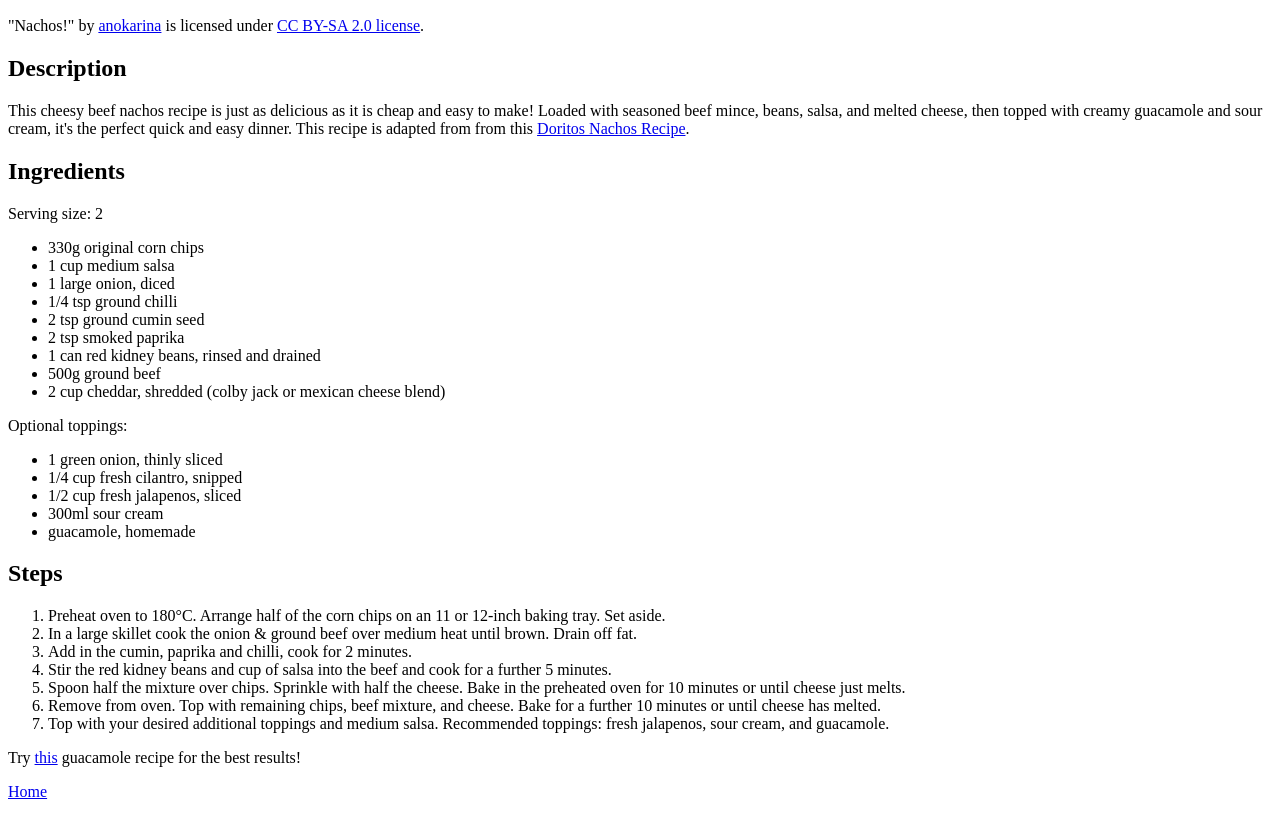
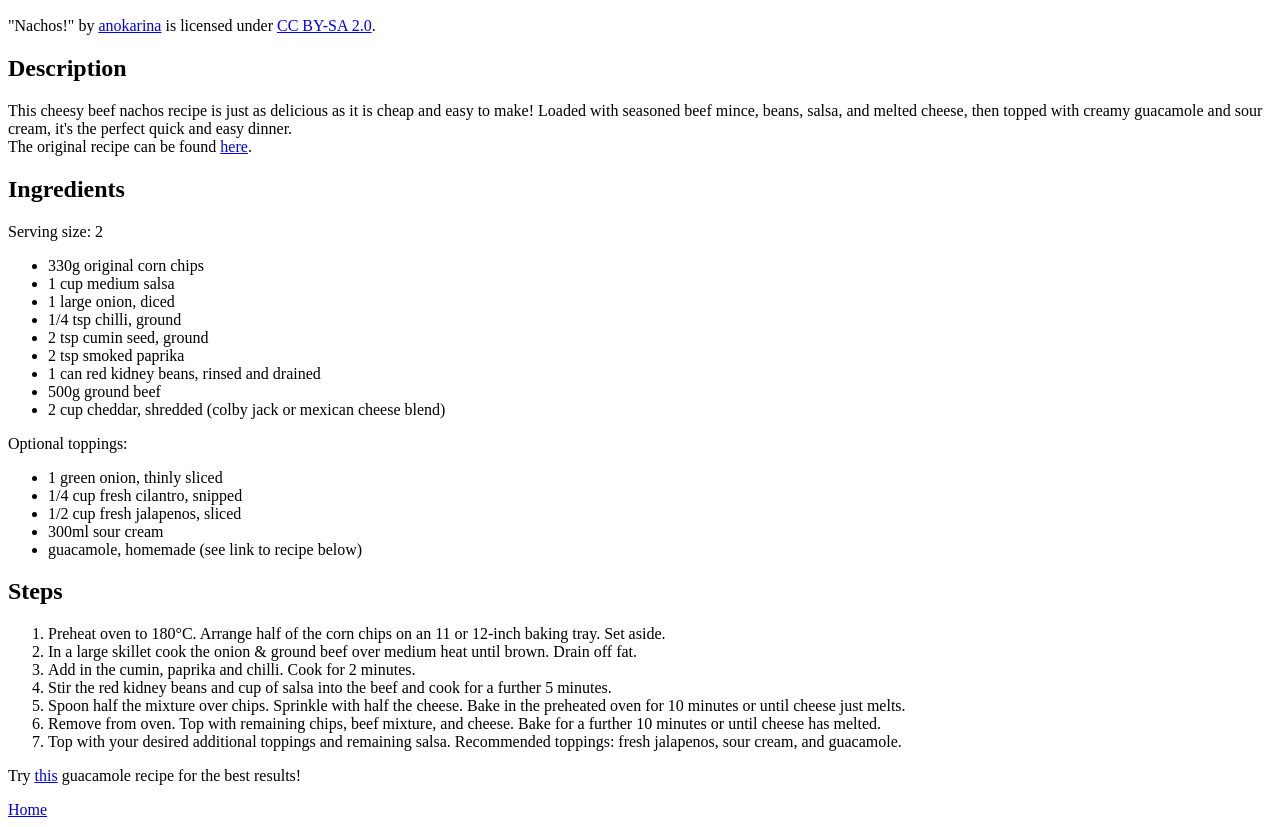
Before and after one commit to RyleyBoofa/odin-recipes, a plain HTML site: page recipes/nachos.html in a window 1280 px wide. Shown: the part 383-1210 px from the top of the page. Drawn offline with Linux system fonts and the light colour scheme.

Commit message:
refactor(recipes): fix grammar and readability
Removed redundant instances of the word "license" on each recipe page
and fixed grammar in ingredient lists to be more cohesive.

```diff
--- a/recipes/nachos.html
+++ b/recipes/nachos.html
@@ -10,7 +10,7 @@
         alt="Nachos with melted cheese, salsa, guacamole, and sour cream.">
         <p>
             "Nachos!" by <a href="https://www.flickr.com/photos/anokarina/">anokarina</a> is licensed under
-            <a href="https://creativecommons.org/licenses/by-sa/2.0/">CC BY-SA 2.0 license</a>.
+            <a href="https://creativecommons.org/licenses/by-sa/2.0/">CC BY-SA 2.0</a>.
         </p>
 
         <h2>Description</h2>
@@ -18,8 +18,9 @@
             This cheesy beef nachos recipe is just as delicious as it is cheap and easy to make!
             Loaded with seasoned beef mince, beans, salsa, and melted cheese,
             then topped with creamy guacamole and sour cream, it's the perfect quick and easy dinner.
-            This recipe is adapted from from this
-            <a href="https://www.woolworths.com.au/shop/recipes/doritos-nachos">Doritos Nachos Recipe</a>.
+            <br>
+            The original recipe can be found
+            <a href="https://www.woolworths.com.au/shop/recipes/doritos-nachos">here</a>.
         </p>
 
         <h2>Ingredients</h2>
@@ -28,8 +29,8 @@
             <li>330g original corn chips</li>
             <li>1 cup medium salsa</li>
             <li>1 large onion, diced</li>
-            <li>1/4 tsp ground chilli</li>
-            <li>2 tsp ground cumin seed</li>
+            <li>1/4 tsp chilli, ground</li>
+            <li>2 tsp cumin seed, ground</li>
             <li>2 tsp smoked paprika</li>
             <li>1 can red kidney beans, rinsed and drained</li>
             <li>500g ground beef</li>
@@ -41,7 +42,7 @@
             <li>1/4 cup fresh cilantro, snipped</li>
             <li>1/2 cup fresh jalapenos, sliced</li>
             <li>300ml sour cream</li>
-            <li>guacamole, homemade</li>
+            <li>guacamole, homemade (see link to recipe below)</li>
         </ul>
 
         <h2>Steps</h2>
@@ -52,7 +53,7 @@
             <li>In a large skillet cook the onion & ground beef over medium heat until brown.
                 Drain off fat.
             </li>
-            <li>Add in the cumin, paprika and chilli, cook for 2 minutes.</li>
+            <li>Add in the cumin, paprika and chilli. Cook for 2 minutes.</li>
             <li>Stir the red kidney beans and cup of salsa into the beef
                 and cook for a further 5 minutes.
             </li>
@@ -62,7 +63,7 @@
             <li>Remove from oven. Top with remaining chips, beef mixture, and cheese.
                 Bake for a further 10 minutes or until cheese has melted.
             </li>
-            <li>Top with your desired additional toppings and medium salsa.
+            <li>Top with your desired additional toppings and remaining salsa.
                 Recommended toppings: fresh jalapenos, sour cream, and guacamole.
             </li>
         </ol>
```
Also changed, not shown: recipes/guacamole.html (+2 -2 lines), recipes/mcmuffins.html (+3 -3 lines).
